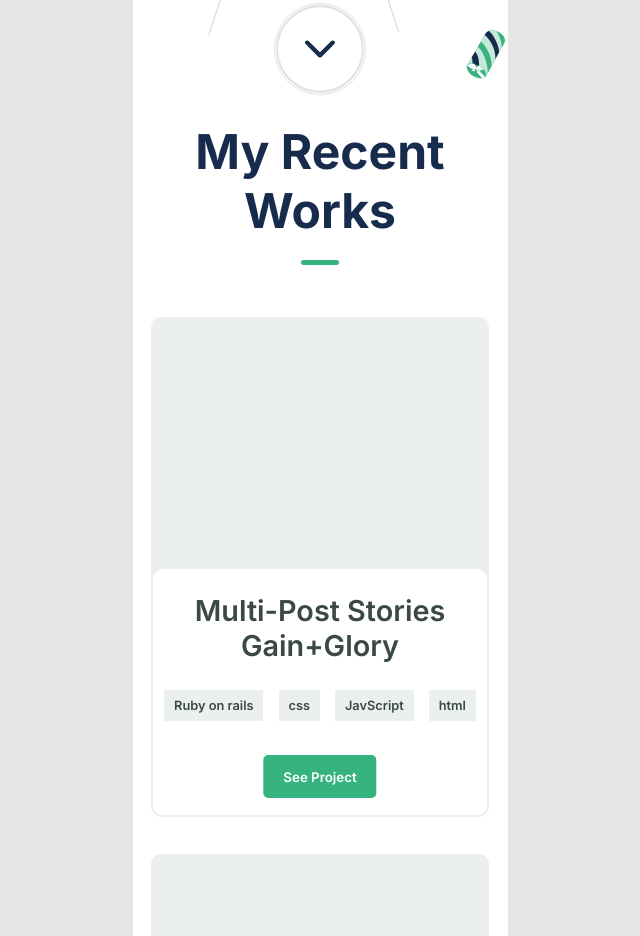
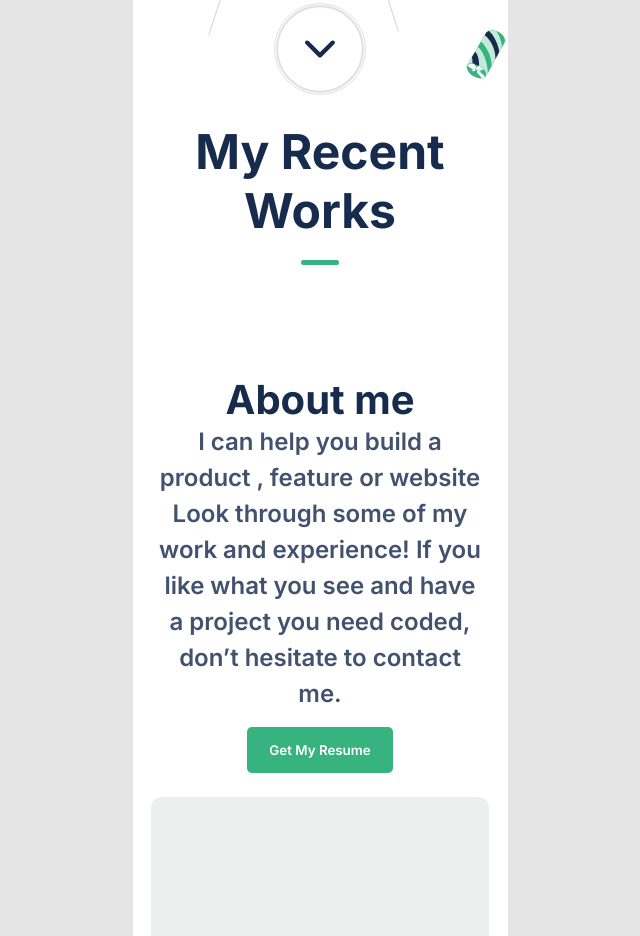
Before and after one commit to TadesseDev/Portfolio, a website: page index.html in a window 1280 px wide. Shown: the part 664-1600 px from the top of the page, without its empty margins (320-960 px from the left). Drawn offline with Linux system fonts and the light colour scheme.

Commit message:
Style about me header

```diff
--- a/index.html
+++ b/index.html
@@ -73,7 +73,7 @@
       <section class="recent-work">
         <h1 class="primary">My Recent Works</h1>
         <hr />
-        <div class="card-flow">
+        <!-- <div class="card-flow">
           <div class="card">
             <div class="text">
               <h2 class="project-title">Multi-Post Stories Gain+Glory</h2>
@@ -144,11 +144,11 @@
               <button class="action" type="submit">See Project</button>
             </div>
           </div>
-        </div>
+        </div> -->
       </section>
       <section class="about-me">
         <div class="text">
-          <h2 class="ptimary">About me</h2>
+          <h2 class="primary">About me</h2>
           <p class="supporting-text">
             I can help you build a product , feature or website Look through
             some of my work and experience! If you like what you see and have a
--- a/main.css
+++ b/main.css
@@ -223,3 +223,27 @@
   color: #fff;
   font-family: Inter, serif;
 }
+
+.about-me .text {
+  display: flex;
+  flex-direction: column;
+  align-items: center;
+}
+.about-me .text .supporting-text {
+  color: #42526e;
+  word-spacing: 1.5;
+  font-size: 1.5rem;
+  font-weight: 400;
+}
+.about-me .text .action1 {
+  background-color: #36b37f;
+  border: none;
+  outline: none;
+  padding: 4% 6%;
+  position: relative;
+  top: 15px;
+  border-radius: 10px;
+  border-radius: 5px;
+  color: #fff;
+  font-family: Inter, serif;
+}
```
